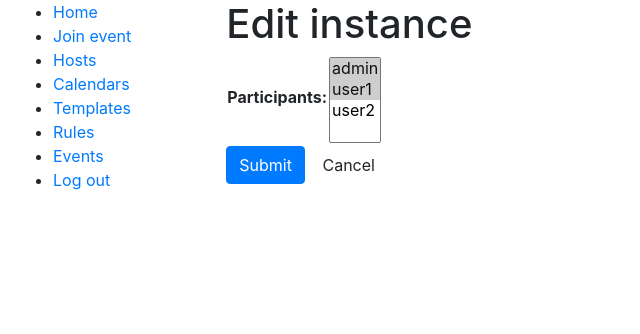
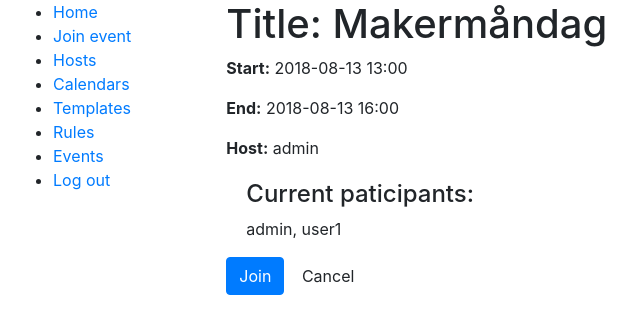
Before and after one commit to makerslink/MakersLink-Scheduling, a Django app: page /scheduler/joinEvent/175e7b0f-0a08-4eac-994b-aacc9e0d2b50 in a window 1280 px wide. Shown: the top 334 px of the page, without its empty margins (2-642 px from the left). Run offline with Django 3.2, Linux system fonts and the light colour scheme; a user stored in the database is signed in; data comes from the database, SQL or seed files in the repository; both versions use the stored data as it was after the commit; some libraries are stand-ins or nearby versions.

Commit message:
Fixed eventinstance_form to only add current user to participant list.

```diff
--- a/makerslink/scheduler/templates/scheduler/eventinstance_form.html
+++ b/makerslink/scheduler/templates/scheduler/eventinstance_form.html
@@ -1,21 +1,28 @@
 {% extends "base_generic.html" %}
 
 {% block content %}
-{% if object.id %}
-<h1>Edit instance {{ object.name }}</h1>
-{% else %}
-<h1>Create template</h1>
-{% endif %}
+<h1>Title: {{ form.instance.title }}</h1>
 
 {{ form.errors }}
 {{ form.non_field_errors }}
+
+<p><strong>Start:</strong> {{ form.instance.start|date:"Y-m-d H:i" }} </p>
+<p><strong>End:</strong> {{ form.instance.end|date:"Y-m-d H:i" }} </p>
+<p><strong>Host:</strong> {{ form.instance.host.slackId }}</p>
+
+<div style="margin-left:20px;margin-top:20px">
+    <h4>Current paticipants: </h4>
+      <p>
+        {% for participant in form.instance.participants.all %}{% if not forloop.first %}, {% endif %}{{ participant.slackId }}{% endfor %}
+      </p>
+  </div>
 
 <form action="" method="post" enctype="multipart/form-data">
     {% csrf_token %}
     <table>
     {{ form.as_table }}
     </table>
-    <button type="submit" class="btn  btn-primary">Submit</button>
+    <button type="submit" class="btn  btn-primary">Join</button>
     <a href="{% url 'joinEvent' %}"><button type="button" class="btn btn-default">Cancel</button></a>
 </form>
 {% endblock %}
--- a/makerslink/scheduler/views.py
+++ b/makerslink/scheduler/views.py
@@ -16,6 +16,7 @@ from django.contrib.auth.mixins import LoginRequiredMixin, UserPassesTestMixin
 from django.contrib.auth.decorators import login_required
 from django.contrib import messages
 from django.db.models import Q, Count
+from accounts.models import User
 import accounts.models
 
 # Create your views here.
@@ -136,7 +137,14 @@ class EventInstanceListView(LoginRequiredMixin, generic.ListView):
 
 class EventInstanceUpdateView(LoginRequiredMixin, UpdateView):
     model = EventInstance
-    fields = ('participants', )
+    # Empty field list as we save to the current user when submitted.
+    fields = ( )
+
+    def form_valid(self, form):
+        event = form.save(commit=False)
+        event.participants.add(self.request.user)  # use your own profile here
+        event.save()
+        return HttpResponseRedirect(self.get_success_url())
 
 class HostListView(UserIsStaffMixin, generic.ListView):
     model = accounts.models.User
@@ -146,6 +154,7 @@ class HostListView(UserIsStaffMixin, generic.ListView):
             events_count=Count('eventinstance', filter=Q(eventinstance__status=1)))
 
         return queryset
+
 
 @login_required
 def EventSignupView(request):
```
Also changed, not shown: makerslink/makerslink/db/db.sqlite3.
